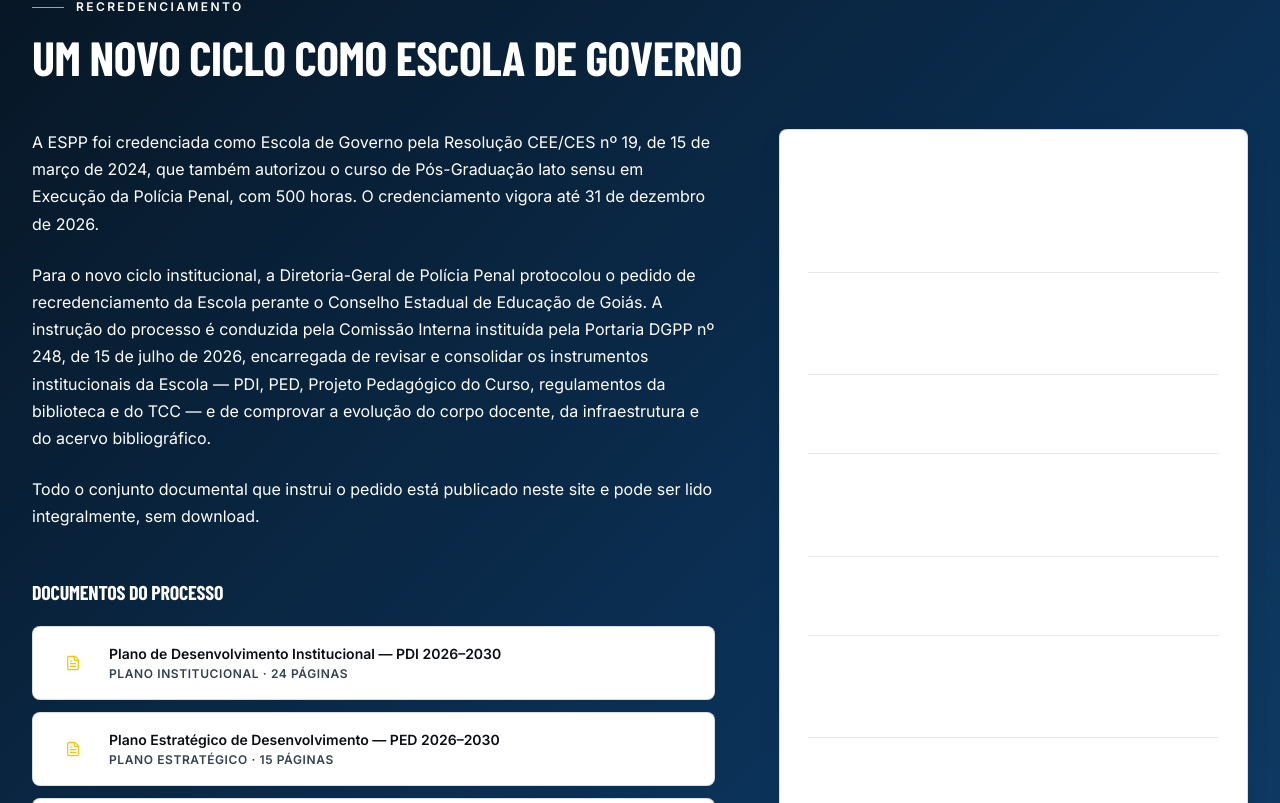
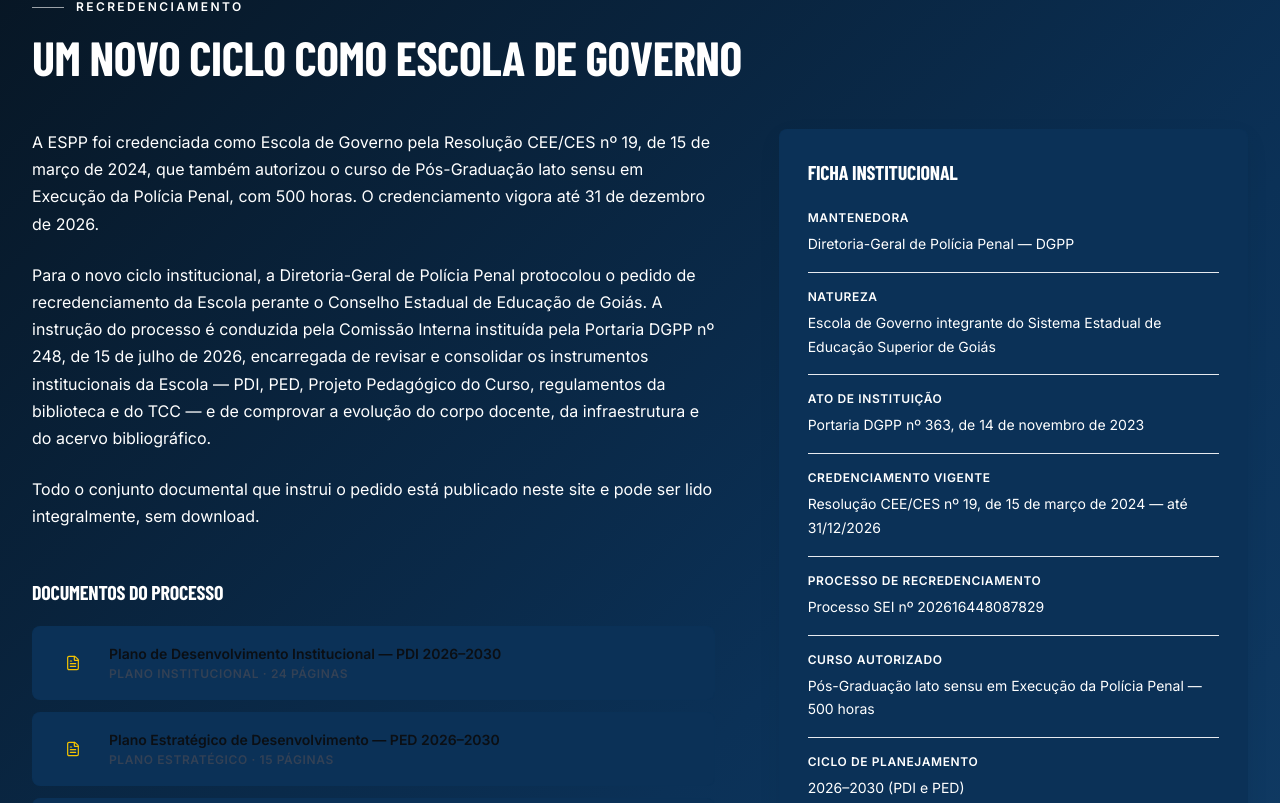
Before and after one commit to jhfmiguel/ppgo-espp-site, a Next.js app in the folder app/: page /institucional in a window 1280 px wide. Shown: the part 1437-2240 px from the top of the page. Built offline with nearby package versions, Linux system fonts and the light colour scheme.

Commit message:
Corrige fundos dos cards do novo ciclo

```diff
--- a/app/components/recredenciamento.tsx
+++ b/app/components/recredenciamento.tsx
@@ -54,7 +54,7 @@ export function Recredenciamento() {
                 <li key={doc.slug}>
                   <Link
                     href={`/documentos/${doc.slug}`}
-                    className="group flex items-center gap-4 rounded-lg border border-ink-200 bg-white px-5 py-4 transition-colors hover:border-gold-500"
+                    className="group flex items-center gap-4 rounded-lg border border-white/15 bg-[#0b3157] px-5 py-4 text-white transition-colors hover:border-[#f5c400]"
                   >
                     <span className="flex size-10 shrink-0 items-center justify-center rounded-md bg-ink-900 text-gold-500">
                       <FileText className="size-4" aria-hidden="true" />
@@ -78,7 +78,7 @@ export function Recredenciamento() {
           </div>
 
           <div className="lg:col-span-5">
-            <div className="rounded-lg border border-ink-200 bg-white p-7">
+            <div className="rounded-lg border border-white/15 bg-[#0b3157] p-7 text-white">
               <h3 className="title-display text-xl text-ink-900">Ficha institucional</h3>
               <dl className="mt-6 divide-y divide-ink-100">
                 {recredenciamento.ficha.map((linha) => (
```
